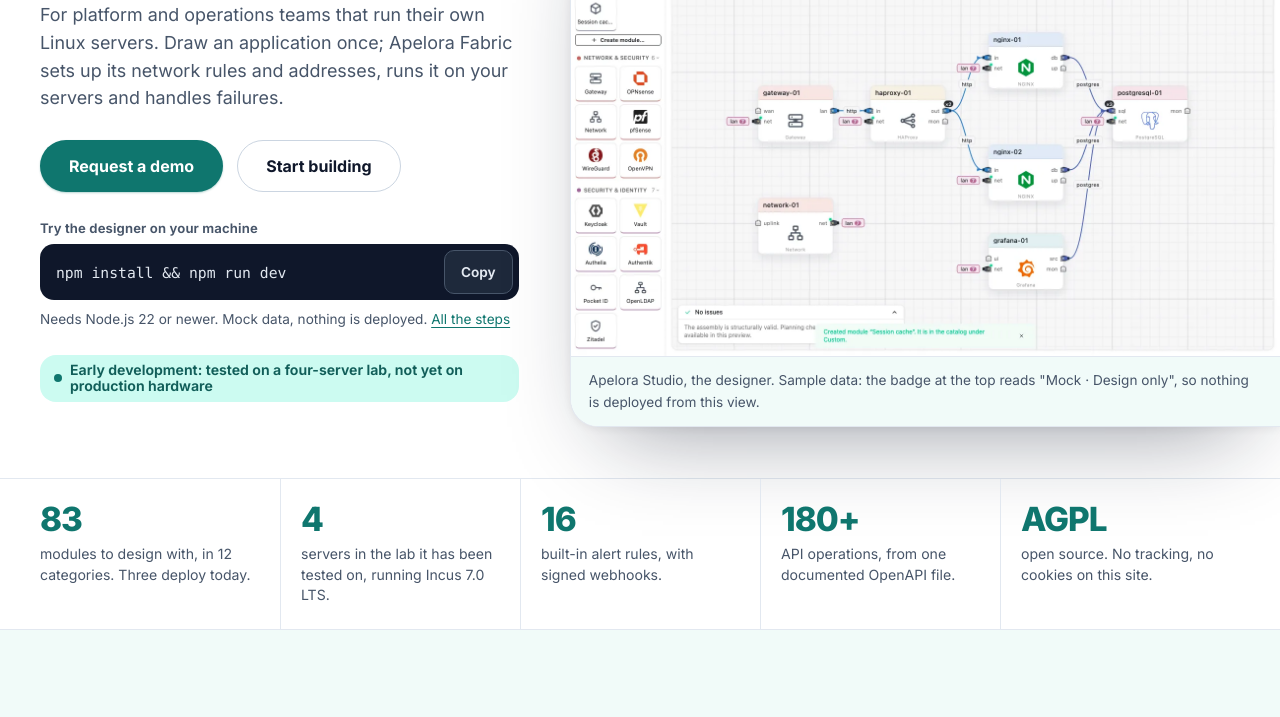
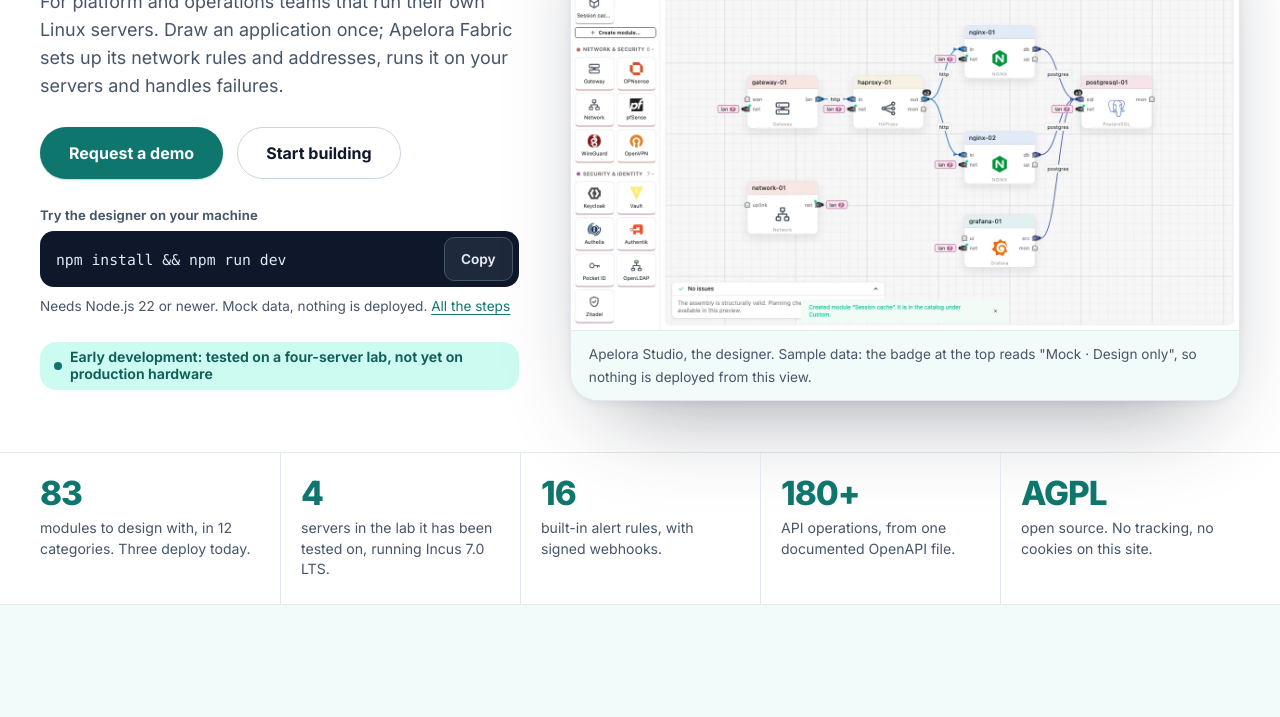
Before and after one commit to Apelora/apelora.github.io, a website: page index.html in a window 1280 px wide. Shown: the part 327-1044 px from the top of the page. Drawn offline with Linux system fonts and the light colour scheme.

Commit message:
Keep the homepage screenshot inside the page.
It was pulled to the right edge of the window, which cut off the picture and its caption.

```diff
--- a/assets/css/site.css
+++ b/assets/css/site.css
@@ -603,10 +603,6 @@
 .cmd button:hover { background: #334155; }
 .try-note { font-size: 0.85rem; color: var(--muted); }
 .hero-split .lozenge { margin-top: 1.5rem; }
-@media (min-width: 1000px) {
-  .hero-split .preview { margin-right: calc((min(100vw - 2 * var(--gutter), var(--wrap)) - 100vw) / 2); }
-  .hero-split .preview .shot { border-radius: var(--radius-lg) 0 0 var(--radius-lg); border-right: 0; }
-}
 @media (max-width: 999px) { .hero-grid { grid-template-columns: minmax(0, 1fr); } }
 
 .facts-band { padding: 0; border-block: 0.0625rem solid var(--line); background: #fff; }
```
